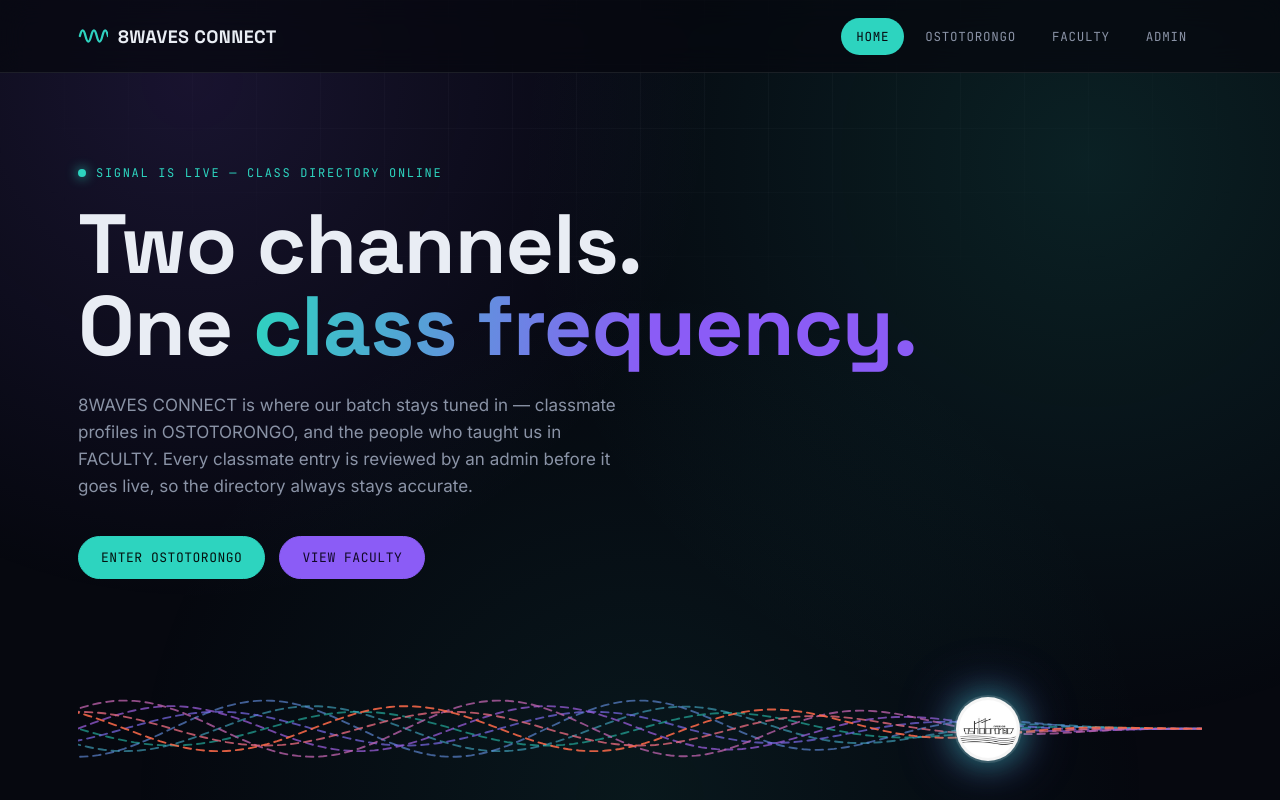
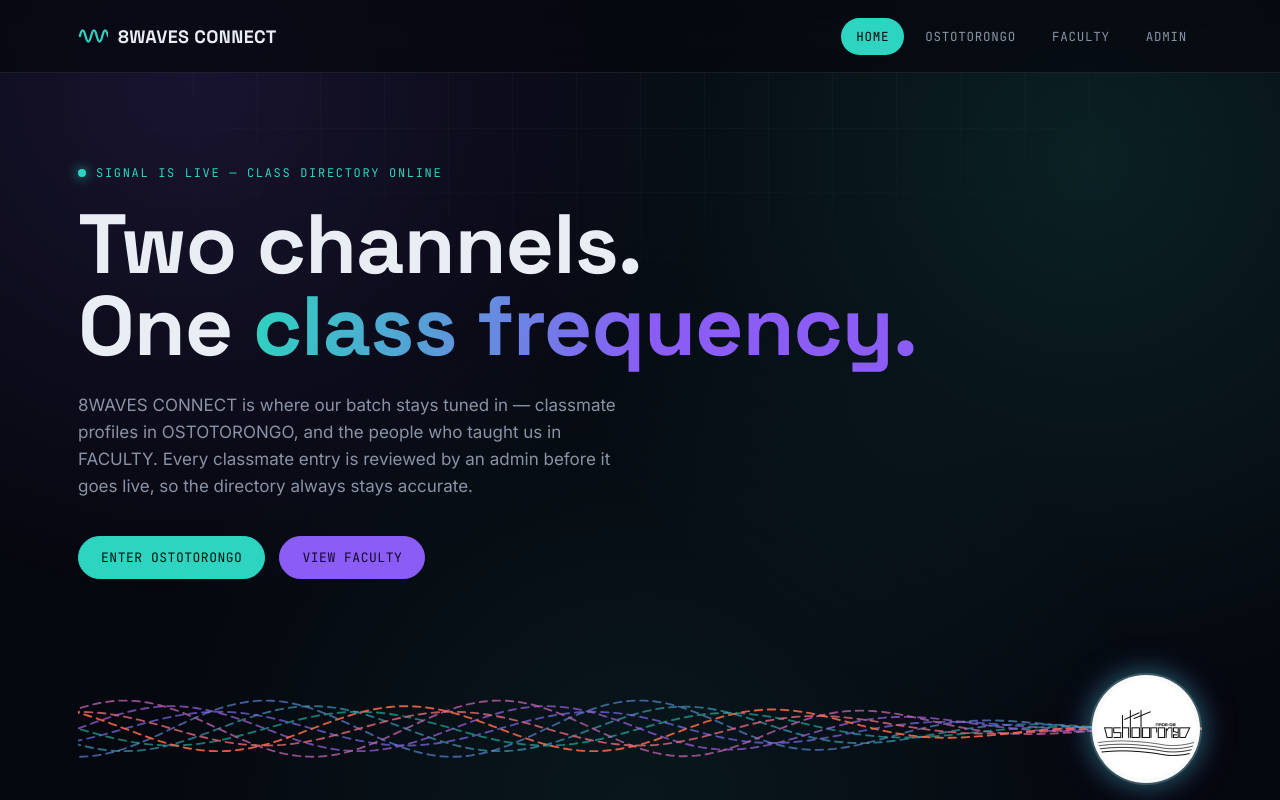
Before and after one commit to mdshuvoadm123-art/8waves-connect, a Next.js app: page / in a window 1280 px wide. Shown: the top 800 px of the page. Built offline with nearby package versions, Linux system fonts and the light colour scheme.

Commit message:
Move logo to end of wave, make it bigger and clearer

```diff
--- a/app/globals.css
+++ b/app/globals.css
@@ -259,15 +259,15 @@ p {
   position: absolute;
   top: 50%;
   transform: translate(-50%, -50%);
-  width: 64px;
-  height: 64px;
+  width: 108px;
+  height: 108px;
   border-radius: 50%;
-  background: #f5f5f5;
-  padding: 3px;
+  background: #fafafa;
+  padding: 4px;
   box-shadow:
-    0 0 0 2px rgba(255, 255, 255, 0.08),
-    0 0 24px rgba(45, 212, 191, 0.45),
-    0 0 44px rgba(139, 92, 246, 0.3);
+    0 0 0 2px rgba(255, 255, 255, 0.1),
+    0 0 18px rgba(45, 212, 191, 0.3),
+    0 0 30px rgba(139, 92, 246, 0.18);
   animation: badge-pulse 4s ease-in-out infinite;
 }
 .wave-logo-badge img {
@@ -278,11 +278,11 @@ p {
   display: block;
 }
 @keyframes badge-pulse {
-  0%, 100% { box-shadow: 0 0 0 2px rgba(255,255,255,0.08), 0 0 24px rgba(45,212,191,0.45), 0 0 44px rgba(139,92,246,0.3); }
-  50% { box-shadow: 0 0 0 2px rgba(255,255,255,0.14), 0 0 34px rgba(45,212,191,0.65), 0 0 60px rgba(139,92,246,0.45); }
+  0%, 100% { box-shadow: 0 0 0 2px rgba(255,255,255,0.1), 0 0 18px rgba(45,212,191,0.3), 0 0 30px rgba(139,92,246,0.18); }
+  50% { box-shadow: 0 0 0 2px rgba(255,255,255,0.16), 0 0 26px rgba(45,212,191,0.45), 0 0 40px rgba(139,92,246,0.28); }
 }
 @media (max-width: 640px) {
-  .wave-logo-badge { width: 44px; height: 44px; }
+  .wave-logo-badge { width: 68px; height: 68px; }
 }
 .waveform path {
   fill: none;
--- a/components/WaveformHero.js
+++ b/components/WaveformHero.js
@@ -91,7 +91,7 @@ export default function WaveformHero() {
           />
         ))}
       </svg>
-      <div className="wave-logo-badge" style={{ left: `${(CONVERGE_START + (1 - CONVERGE_START) * 0.62) * 100}%` }}>
+      <div className="wave-logo-badge" style={{ left: `${(CONVERGE_START + (1 - CONVERGE_START) * 0.9) * 100}%` }}>
         <img src="/ostotorongo-logo.png" alt="OSTOTORONGO — NAOE-08" />
       </div>
     </div>
```
